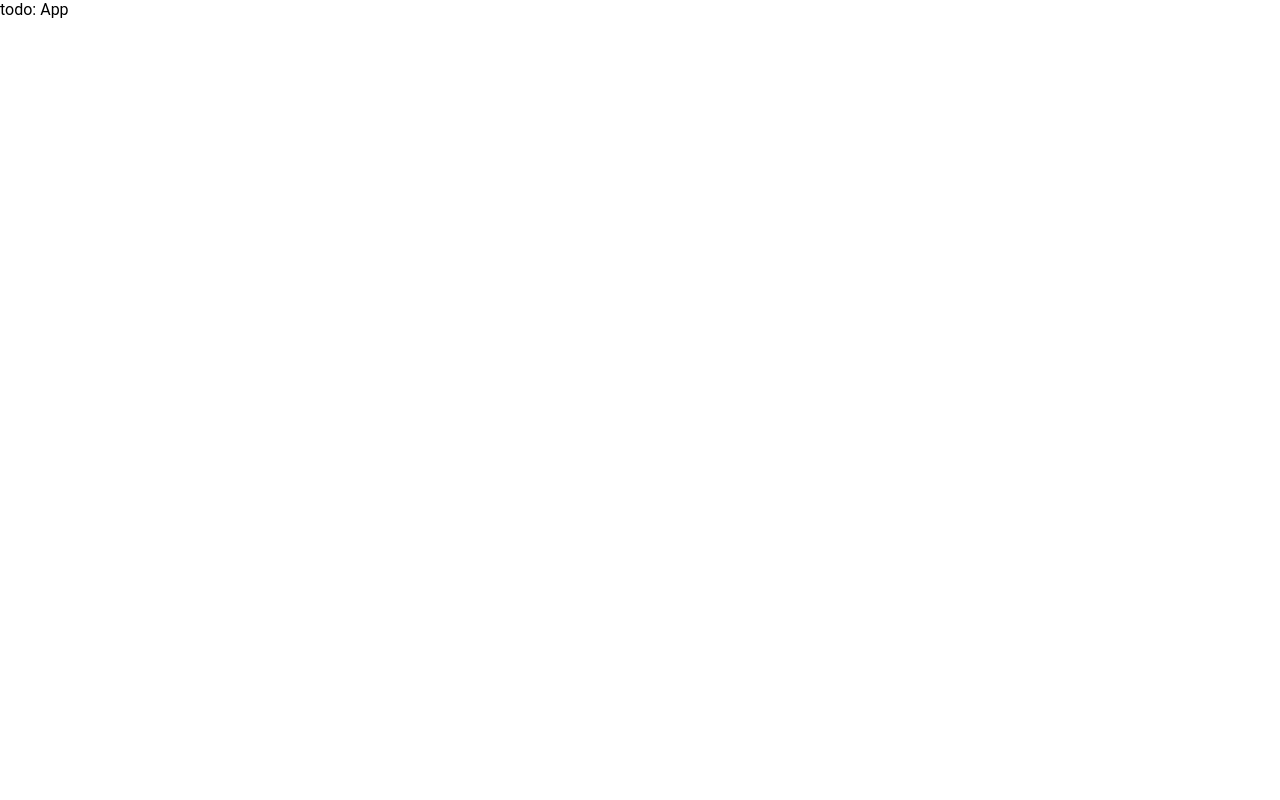
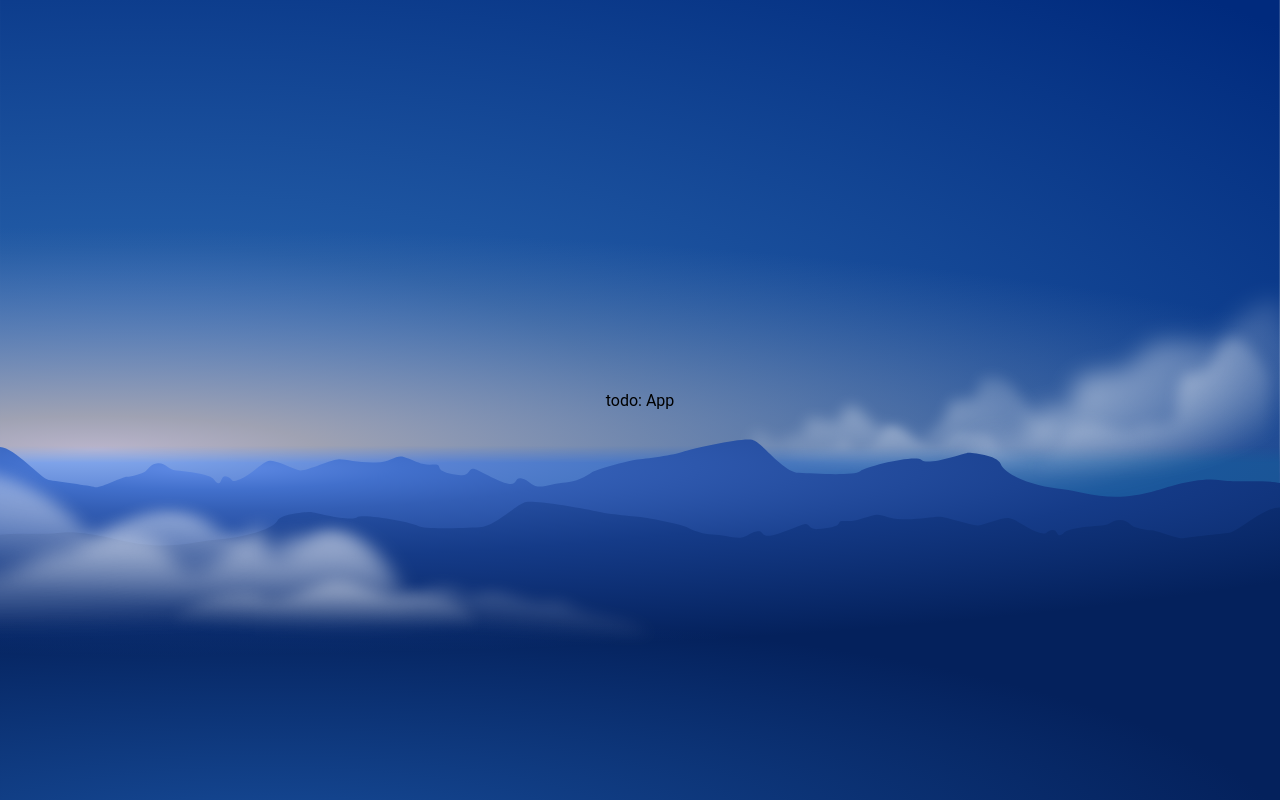
Before and after one commit to robertosantos13/rproductlistcrud-, a React (Create React App) app: page / in a window 1280 px wide. Built offline with nearby package versions, Linux system fonts and the light colour scheme.

Commit message:
initial layout app components basic structure

```diff
--- a/src/components/App/App.styles.ts
+++ b/src/components/App/App.styles.ts
@@ -1 +1,16 @@
 import styled from "styled-components";
+
+
+import bg from '../../assets/bg.svg'
+
+
+export const Main = styled.main`
+    display: flex;
+    justify-content: center;
+    align-items: center;
+    height: 100vh;
+
+    background-image: url(${bg});
+    background-size: cover;
+    background-position: center center;
+`
--- a/src/components/App/App.tsx
+++ b/src/components/App/App.tsx
@@ -1,12 +1,12 @@
 import React from "react";
 
-
+import {Main } from './App.styles'
 
 function App() {
     return (
-        <div>
+        <Main>
             todo: App
-        </div>
+        </Main>
     )
 }
 
--- /dev/null
+++ b/src/types/images.d.ts
@@ -0,0 +1 @@
+declare module '*.svg'
```
Also changed, not shown: src/assets/bg.svg (added).
